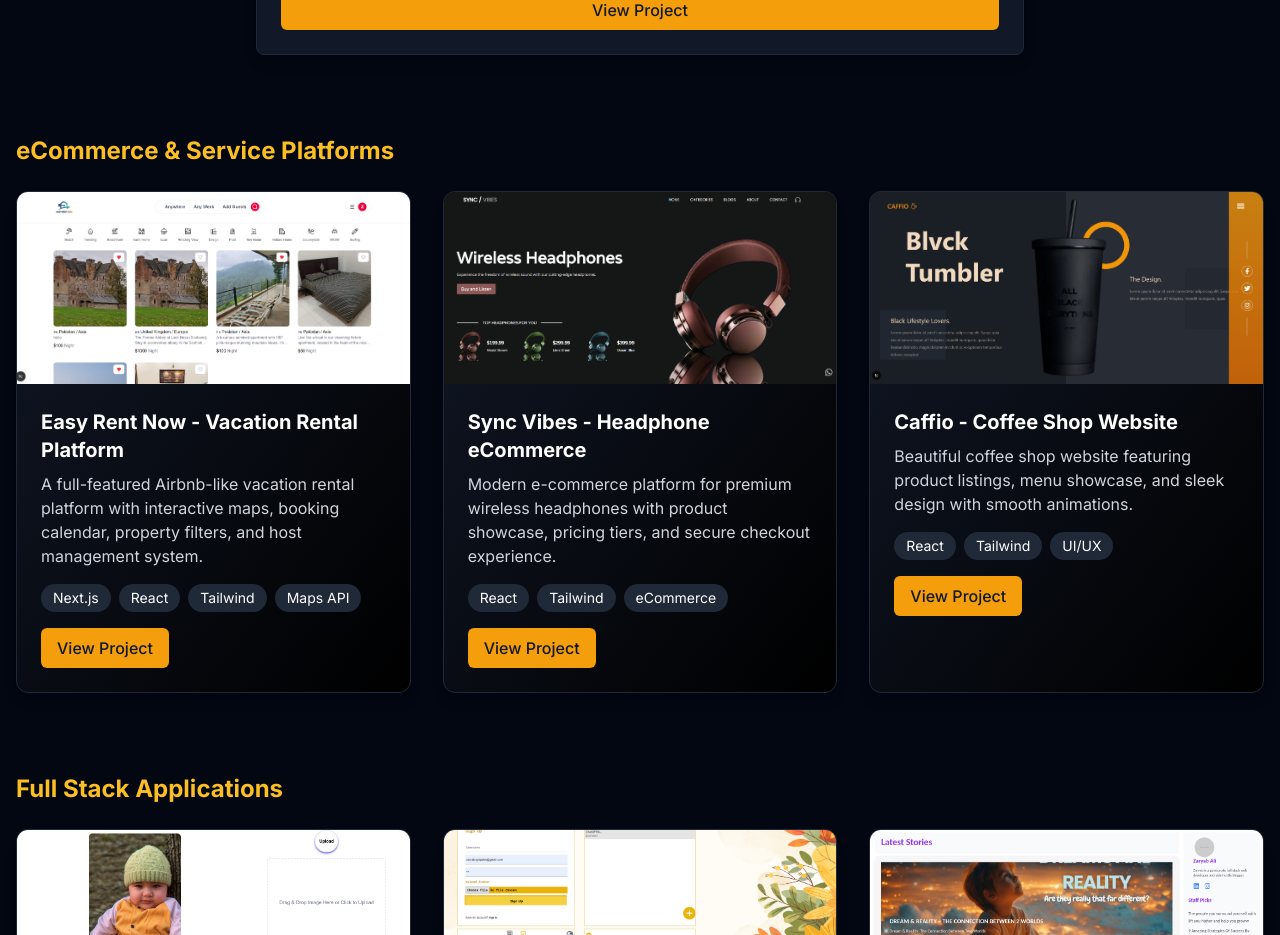
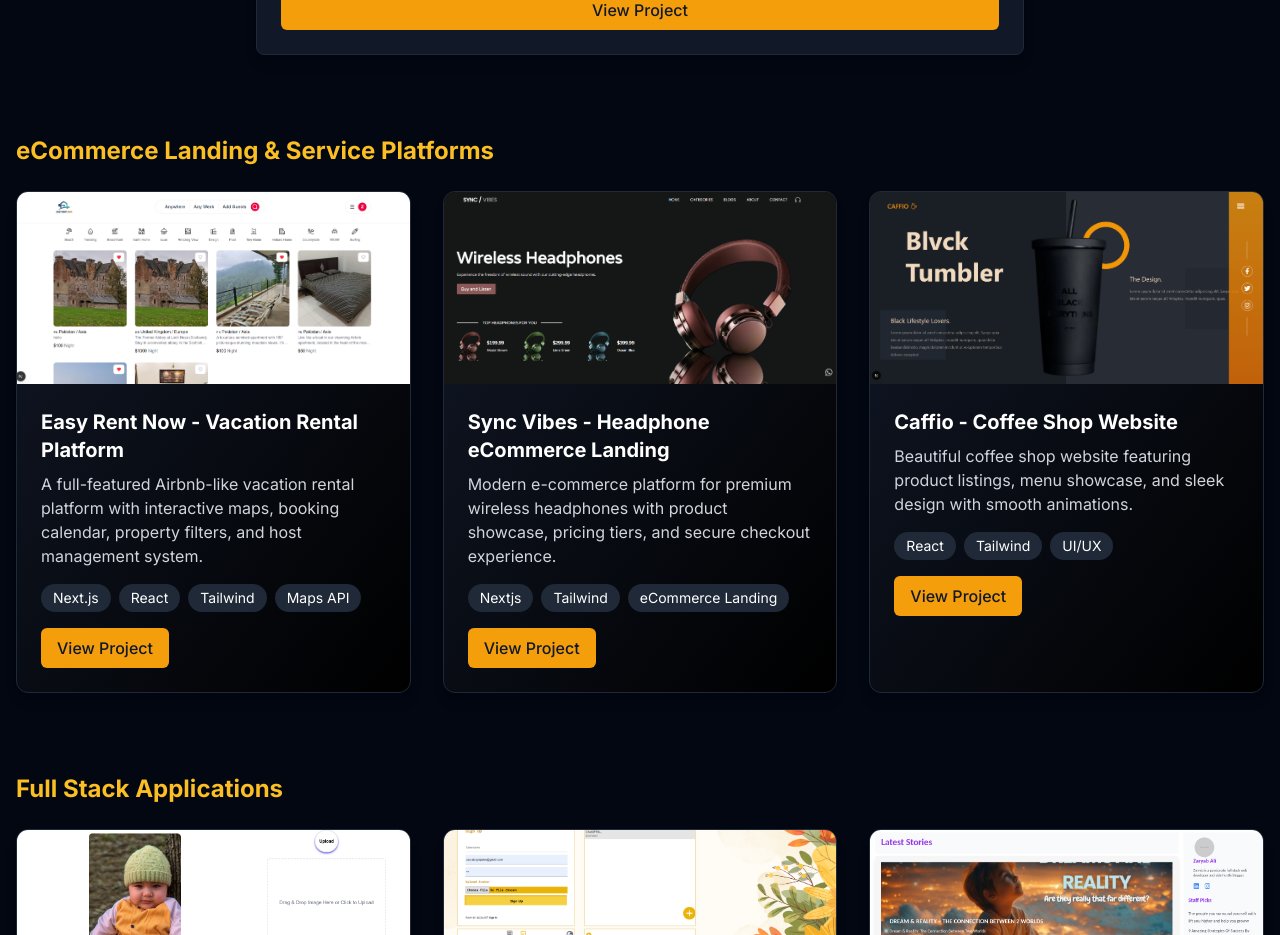
Before and after one commit to ZaryabAli-09/portfolio, a Next.js app: page /portfolio in a window 1280 px wide. Shown: the part 920-1855 px from the top of the page. Built offline with nearby package versions, Linux system fonts and the light colour scheme.

Commit message:
Update project titles and tags for consistency in eCommerce section

```diff
--- a/app/portfolio/page.jsx
+++ b/app/portfolio/page.jsx
@@ -38,12 +38,12 @@ const ecommerceProjects = [
   },
   {
     id: 2,
-    title: "Sync Vibes - Headphone eCommerce",
+    title: "Sync Vibes - Headphone eCommerce Landing",
     description:
       "Modern e-commerce platform for premium wireless headphones with product showcase, pricing tiers, and secure checkout experience.",
     image: "/sync-vibes-1.png",
     link: "https://sync-vibes.vercel.app",
-    tags: ["React", "Tailwind", "eCommerce"],
+    tags: ["Nextjs", "Tailwind", "eCommerce Landing"],
   },
   {
     id: 3,
@@ -174,7 +174,7 @@ const Portfolio = () => {
       {/* eCommerce & Service Platforms */}
       <div className="container mx-auto px-4 pb-20">
         <h2 className="text-2xl font-bold mb-6 text-amber-400">
-          eCommerce & Service Platforms
+          eCommerce Landing & Service Platforms
         </h2>
         <div className="grid grid-cols-1 md:grid-cols-2 lg:grid-cols-3 gap-8">
           {ecommerceProjects.map((project) => (
```
